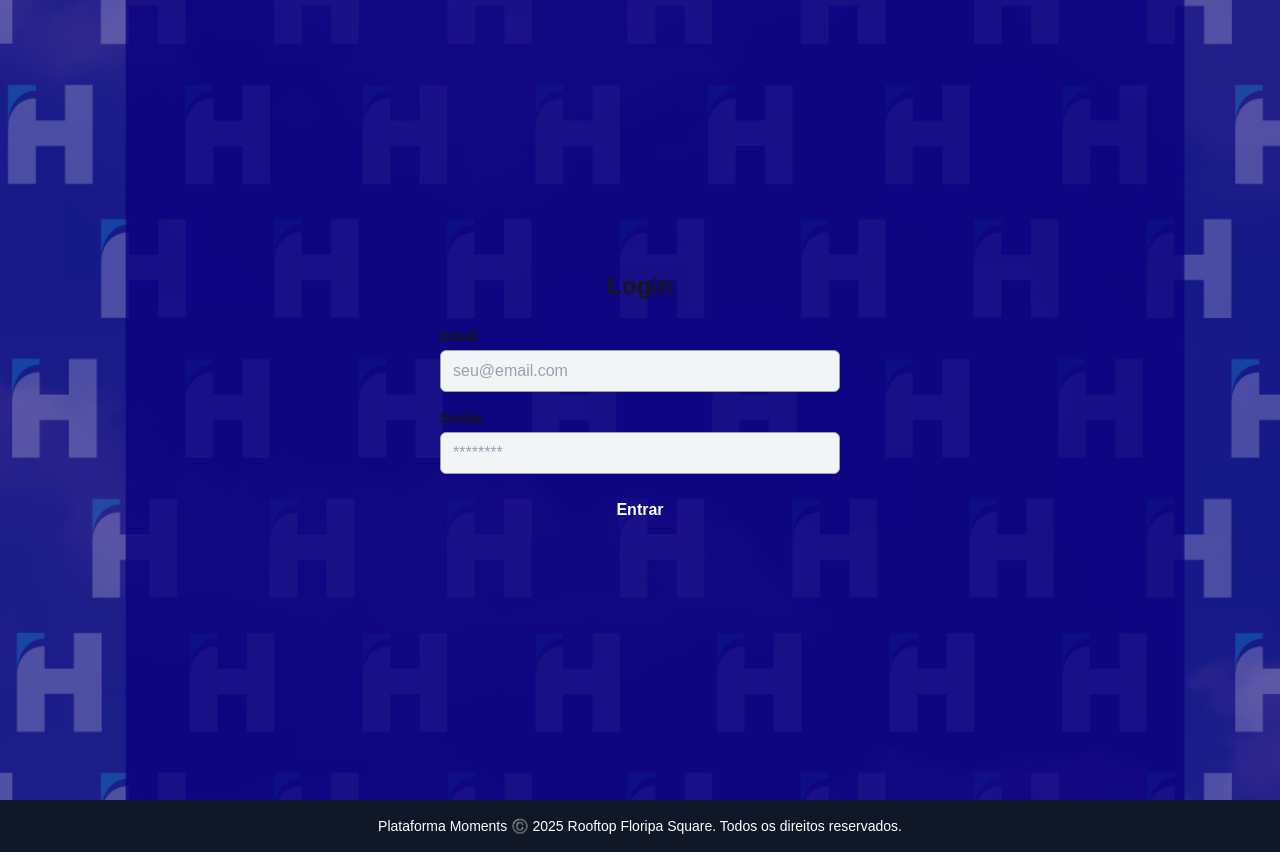
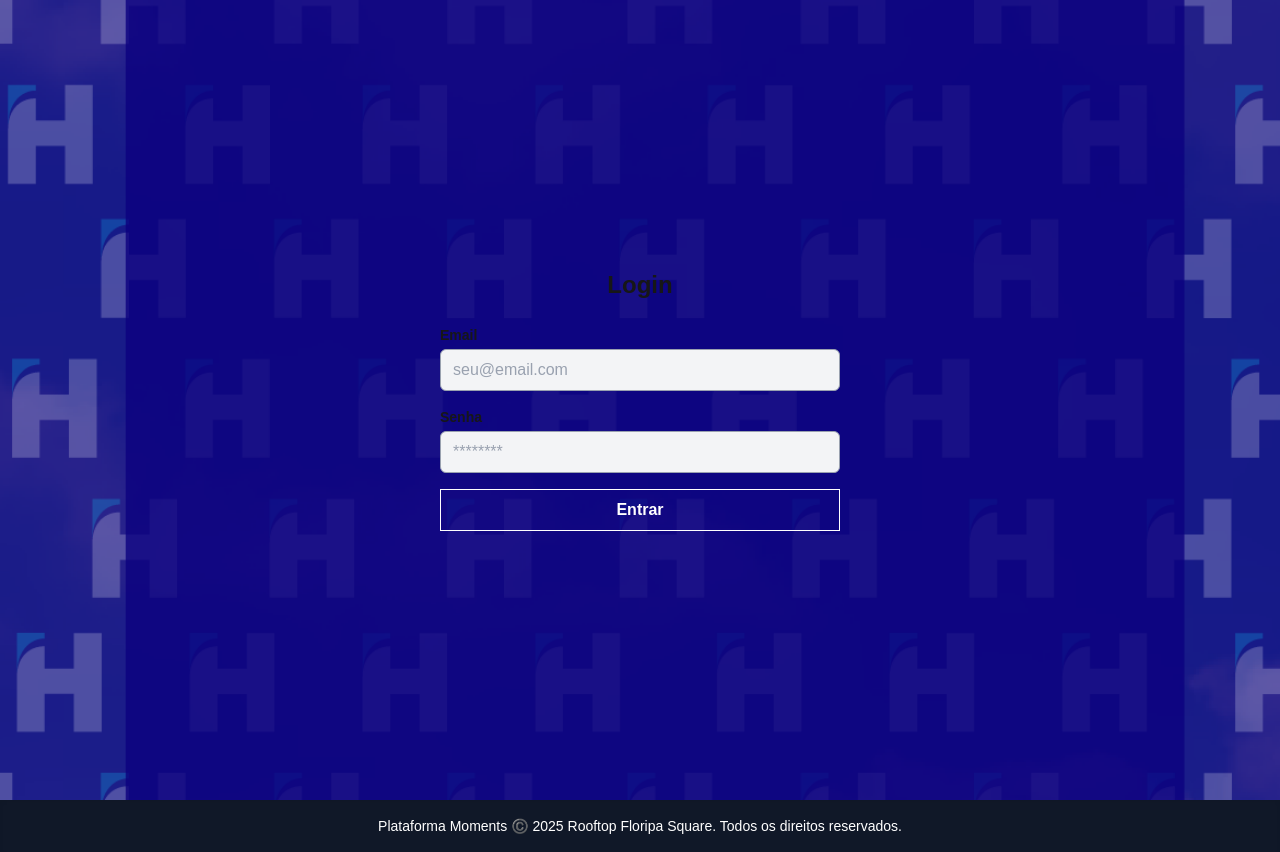
Before and after one commit to FloripaSquare/Floripa-Square-Moments, a Next.js app in the folder frontend/floripa-moments-frontend/: page /login/1 in a window 1280 px wide. Built offline with nearby package versions, Linux system fonts and the light colour scheme.

Commit message:
add border on btn

```diff
--- a/frontend/floripa-moments-frontend/app/login/[slug]/page.tsx
+++ b/frontend/floripa-moments-frontend/app/login/[slug]/page.tsx
@@ -111,7 +111,7 @@ export default function UserLoginPage() {
             <button
               type="submit"
               disabled={loading}
-              className="w-full flex justify-center items-center py-2 px-4  text-white font-semibold "
+              className="w-full flex justify-center items-center py-2 px-4  text-white font-semibold border border-white "
             >
               {loading ? "Entrando..." : "Entrar"}
             </button>
```
